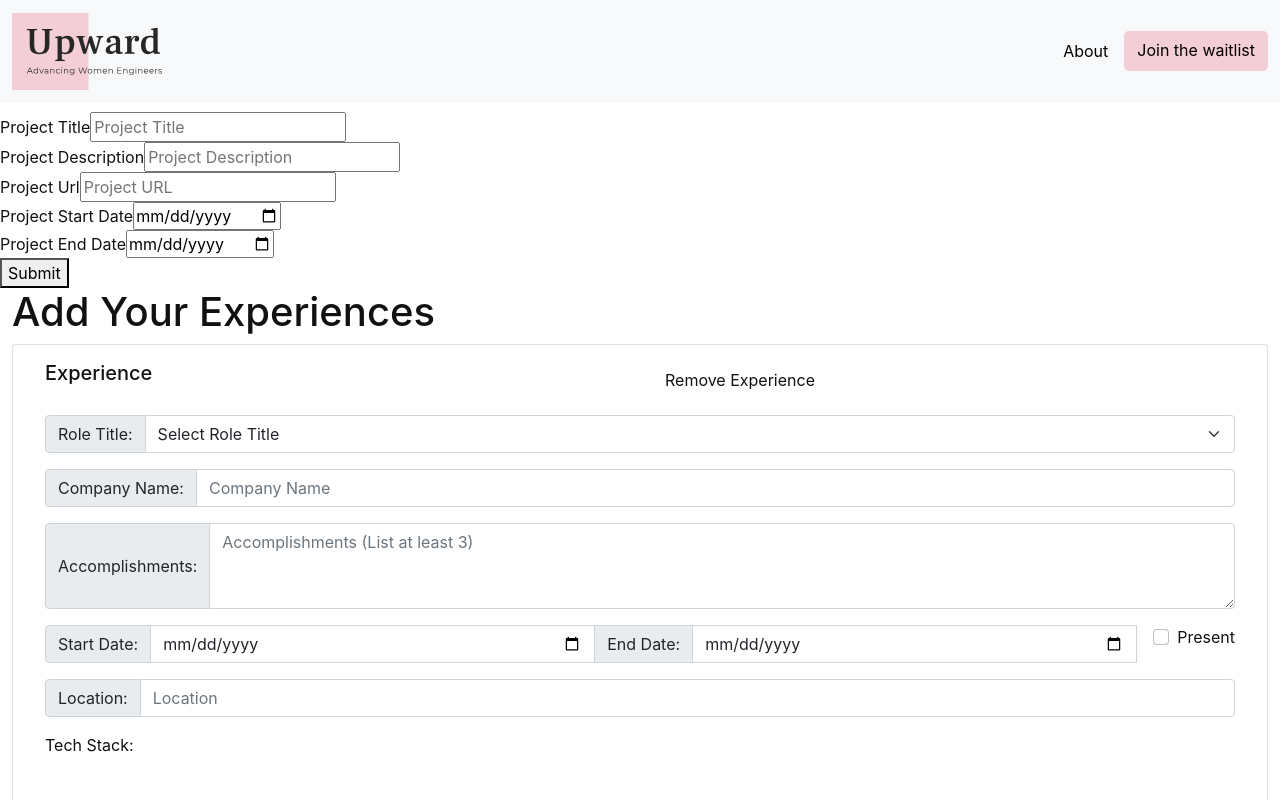
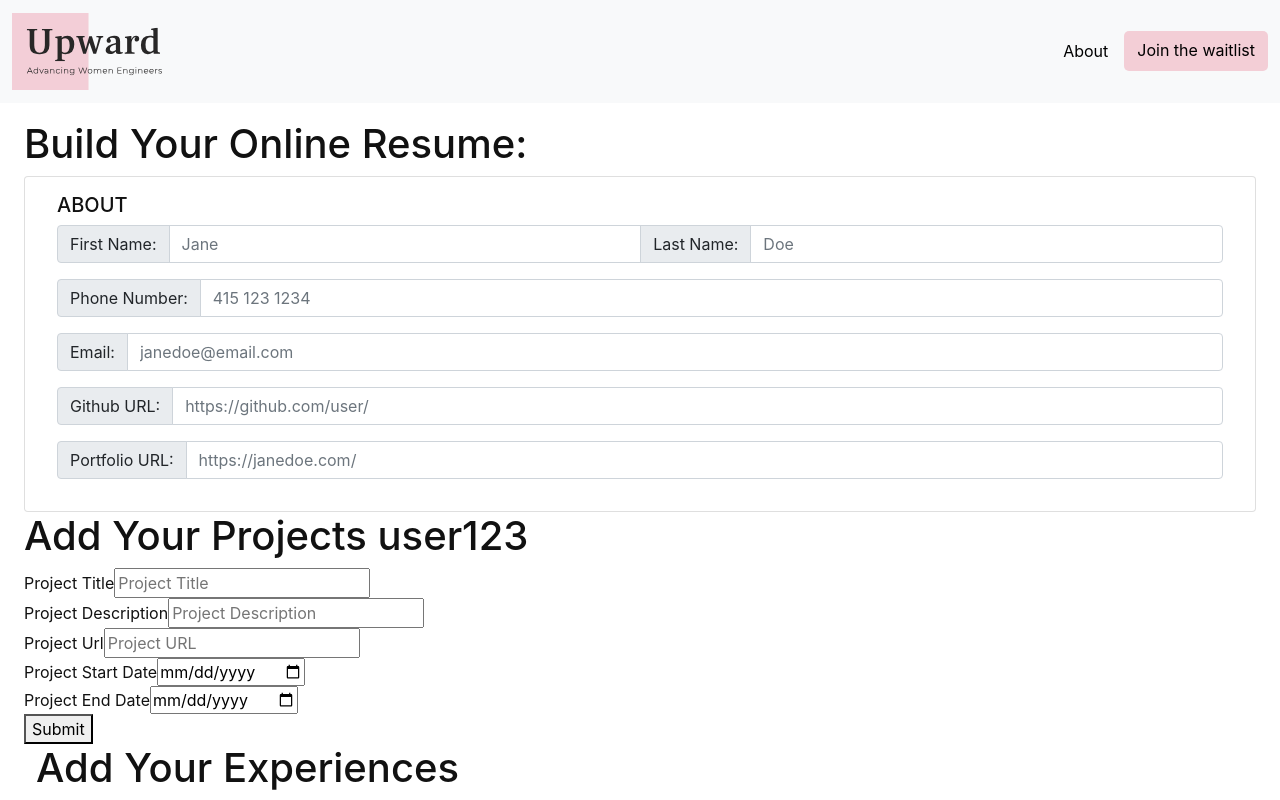
Before and after one commit to upward-dev/Upward, a Next.js app: page /resume in a window 1280 px wide. Shown: the top 800 px of the page. Built offline with nearby package versions, Linux system fonts and the light colour scheme.

Commit message:
create About component in Resume and add placeholder text in Experience component in Resume

```diff
--- /dev/null
+++ b/src/components/Resume/AboutResume/AboutResume.tsx
@@ -0,0 +1,112 @@
+import React from 'react'
+import { useForm } from 'react-hook-form'
+
+type AboutValues = {
+  firstName: string
+  lastName: string
+  email: string
+  phoneNumber: number
+  gitHubURL: string
+  personalWebsite: string
+}
+
+export default function AboutResume() {
+  const { register, watch } = useForm<AboutValues>()
+  return (
+    <div className="card px-3">
+      <div className="card-body">
+        <div className="row align-items-start">
+          <span className="col">
+            <h5 className="card-title">ABOUT</h5>{' '}
+          </span>
+        </div>
+        <div className="input-group mb-3">
+          <label
+            htmlFor="firstName"
+            className="input-group-text"
+            id="inputGroup-sizing-default">
+            First Name:
+          </label>
+          <input
+            {...register('firstName')}
+            className="form-control"
+            type="text"
+            placeholder="Jane"
+          />
+          <label
+            htmlFor="lastName"
+            className="input-group-text"
+            id="inputGroup-sizing-default">
+            Last Name:
+          </label>
+          <input
+            {...register('lastName')}
+            className="form-control"
+            type="text"
+            placeholder="Doe"
+          />
+        </div>
+
+        <div className="input-group mb-3">
+          <label
+            htmlFor="phoneNumber"
+            className="input-group-text"
+            id="inputGroup-sizing-default">
+            Phone Number:
+          </label>
+          <input
+            {...register('phoneNumber')}
+            className="form-control"
+            type="text"
+            placeholder="415 123 1234"
+          />
+        </div>
+
+        <div className="input-group mb-3">
+          <label
+            htmlFor="email"
+            className="input-group-text"
+            id="inputGroup-sizing-default">
+            Email:
+          </label>
+          <input
+            {...register('email')}
+            className="form-control"
+            type="text"
+            placeholder="janedoe@email.com"
+          />
+        </div>
+
+        <div className="input-group mb-3">
+          <label
+            htmlFor="gitHubURL"
+            className="input-group-text"
+            id="inputGroup-sizing-default">
+            Github URL:
+          </label>
+          <input
+            {...register('gitHubURL')}
+            className="form-control"
+            type="text"
+            placeholder="https://github.com/user/"
+          />
+        </div>
+
+        <div className="input-group mb-3">
+          <label
+            htmlFor="Portfolio Website"
+            className="input-group-text"
+            id="inputGroup-sizing-default">
+            Portfolio URL:
+          </label>
+          <input
+            {...register('personalWebsite')}
+            className="form-control"
+            type="text"
+            placeholder="https://janedoe.com/"
+          />
+        </div>
+      </div>
+    </div>
+  )
+}
--- a/src/components/Resume/ExperienceResume/ExperienceResume.tsx
+++ b/src/components/Resume/ExperienceResume/ExperienceResume.tsx
@@ -99,7 +99,7 @@ const ExperienceCard = () => {
             className="form-control"
             aria-label="With textarea"
             {...register('accomplishments')}
-            placeholder="Accomplishments (List at least 3)"
+            placeholder="Accomplishments (List at least 3) What did you build? What was the impact for the business? What was your role? What technologies did you use?"
             id="accomplishments"
             rows="3"
           />
--- a/src/components/Resume/Resume.tsx
+++ b/src/components/Resume/Resume.tsx
@@ -1,22 +1,27 @@
 import React from 'react'
 import { ProjectResume } from './ProjectResume/ProjectResume'
 import './Resume.module.scss'
-import {ExperienceResume} from './ExperienceResume/ExperienceResume'
+import AboutResume from './AboutResume/AboutResume'
+import { ExperienceResume } from './ExperienceResume/ExperienceResume'
 
-interface ResumeProps{
-  userId: string;
+interface ResumeProps {
+  userId: string
   /*
   add other props here
   */
 }
-const Resume = ({userId}:ResumeProps) => {
+
+//TODO: onSubmit whole Resume
+
+const Resume = ({ userId }: ResumeProps) => {
   return (
-    <div>
+    <div className="page-margin-top px-4">
       <h1>Build Your Online Resume:</h1>
-      <ProjectResume userId={userId}/>
+      <AboutResume />
+      <ProjectResume userId={userId} />
       <ExperienceResume />
     </div>
   )
 }
 
-export default Resume;
+export default Resume
```
